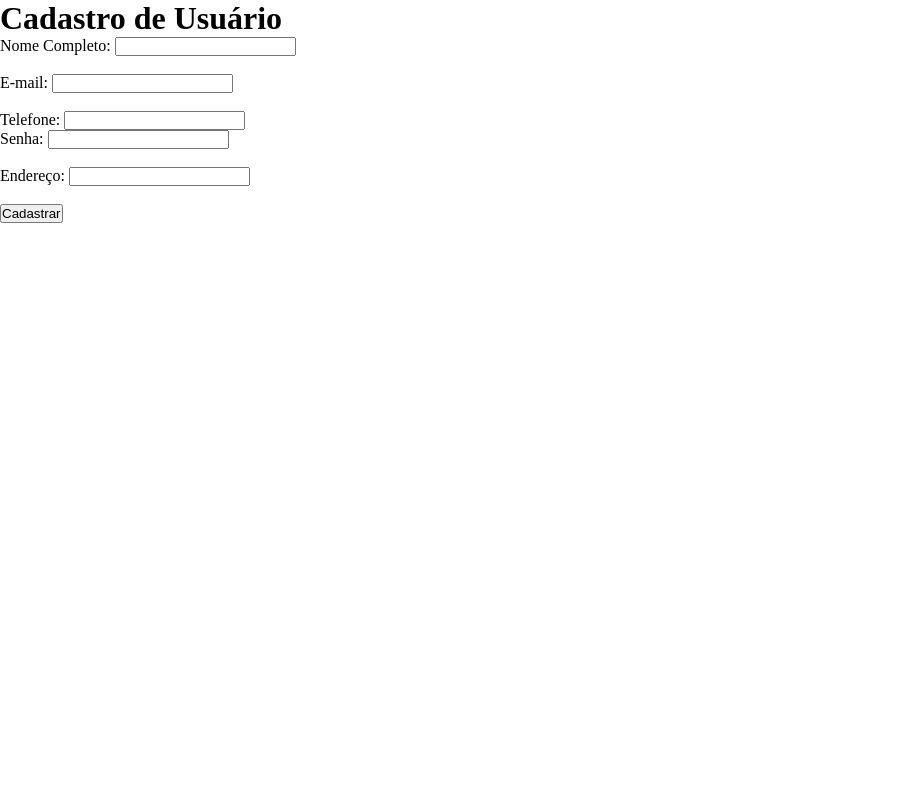
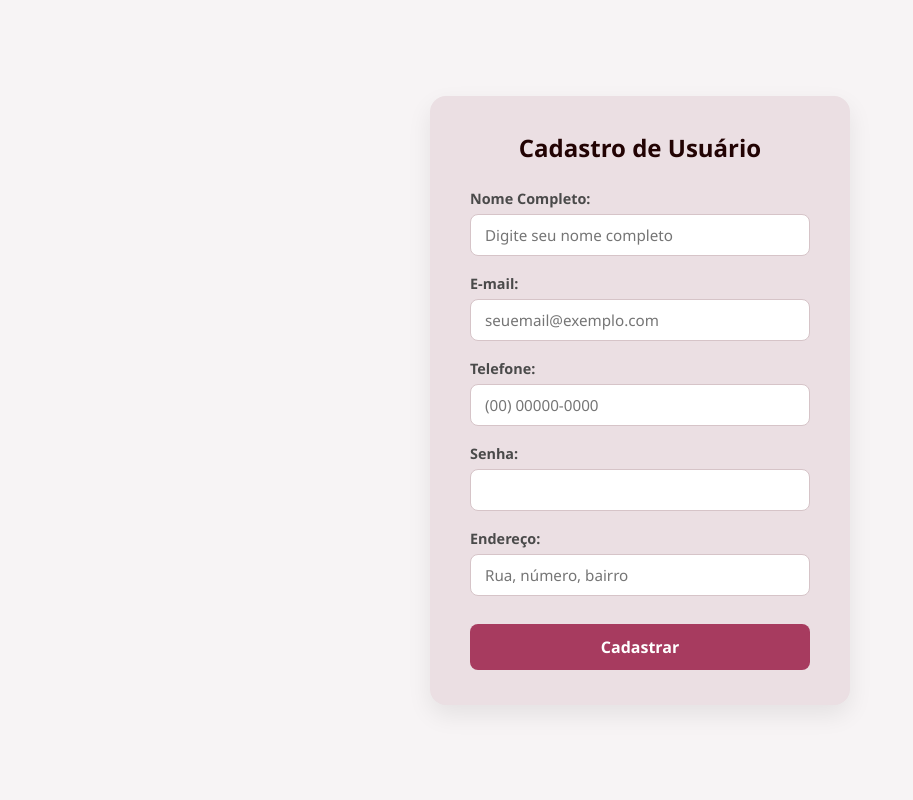
Before and after one commit to Maria-Touzo/loja_maquiagem, a Flask app: page /cadastro in a window 1280 px wide. Shown: the whole page, without its empty margins (0-913 px from the left). Run offline with Flask 3, Linux system fonts and the light colour scheme.

Commit message:
add: classes no html cadastro e o css do cadastro finalizado.

```diff
--- a/static/src/styles/cadastro.css
+++ b/static/src/styles/cadastro.css
@@ -1,9 +1,86 @@
+
 * {
-  margin: 0;
-  padding: 0;
   box-sizing: border-box;
+  font-family: 'Segoe UI', Tahoma, Geneva, Verdana, sans-serif;
 }
 
-.titulo{
-    color: bisque;
+body {
+  margin: 0;
+  padding: 20px;
+  background-color: #f7f4f5;
+  display: flex;
+  justify-content: center;
+  align-items: center;
+  min-height: 100vh;
 }
+
+
+.card-cadastro {
+  background-color: #ebdfe3;
+  padding: 35px 40px;
+  border-radius: 16px;
+  box-shadow: 0 10px 25px rgba(0, 0, 0, 0.08);
+  width: 100%;
+  max-width: 420px;
+}
+
+
+.card-cadastro h2 {
+  margin-top: 0;
+  margin-bottom: 25px;
+  text-align: center;
+  color: #220303;
+  font-size: 1.5rem;
+}
+
+
+.campo-grupo {
+  margin-bottom: 18px;
+}
+
+
+.campo-grupo label {
+  display: block;
+  margin-bottom: 6px;
+  font-weight: 600;
+  font-size: 0.9rem;
+  color: #4a4a4a;
+}
+
+
+.campo-grupo input {
+  width: 100%;
+  padding: 10px 14px;
+  border: 1px solid #d6c4c8;
+  border-radius: 8px;
+  font-size: 0.95rem;
+  background-color: #ffffff;
+  transition: all 0.2s ease-in-out;
+}
+
+
+.campo-grupo input:focus {
+  outline: none;
+  border-color: #af4b6c;
+  box-shadow: 0 0 0 3px rgba(138, 75, 175, 0.2);
+}
+
+
+.btn-cadastrar {
+  width: 100%;
+  padding: 12px;
+  margin-top: 10px;
+  background-color: #a73b5f;
+  color: #ffffff;
+  border: none;
+  border-radius: 8px;
+  font-size: 1rem;
+  font-weight: bold;
+  cursor: pointer;
+  transition: background-color 0.2s ease-in-out;
+}
+
+
+.btn-cadastrar:hover {
+  background-color: #8c2b50;
+}
--- a/templates/cadastro.html
+++ b/templates/cadastro.html
@@ -6,49 +6,40 @@
   <title>Cadastro de Usuário</title>
   <link rel="stylesheet" href="/static/src/styles/cadastro.css">
 </head>
+<body>
 
-<body>
-    <main>
-        <header class="header">
-            <h1>Cadastro de Usuário</h1>
-        </header>
+  <div class="card-cadastro">
+    <h2>Cadastro de Usuário</h2>
 
-    <section class="form">
-        <form action="/cadastro" method="POST">
-        <div>
+    <form>
+      <div class="campo-grupo">
         <label for="nome">Nome Completo:</label>
-            <input type="text" id="nome" name="nome" required>
+        <input type="text" id="nome" name="nome" placeholder="Digite seu nome completo" required>
       </div>
-        <br>
-        <div>
+
+      <div class="campo-grupo">
         <label for="email">E-mail:</label>
-            <input type="email" id="email" name="email" required>
+        <input type="email" id="email" name="email" placeholder="seuemail@exemplo.com" required>
       </div>
-        <br>
-        <div></div>
+
+      <div class="campo-grupo">
         <label for="telefone">Telefone:</label>
-            <input type="tel" id="telefone" name="telefone" required>
+        <input type="tel" id="telefone" name="telefone" placeholder="(00) 00000-0000">
       </div>
-        <br>
-        <div>
+
+      <div class="campo-grupo">
         <label for="senha">Senha:</label>
         <input type="password" id="senha" name="senha" required>
       </div>
-        <br>
-        <div>
+
+      <div class="campo-grupo">
         <label for="endereco">Endereço:</label>
-            <input type="text" id="endereco" name="endereco" required>
+        <input type="text" id="endereco" name="endereco" placeholder="Rua, número, bairro">
       </div>
-        <br>
+
+      <button type="submit" class="btn-cadastrar">Cadastrar</button>
     </form>
-    </section>
-
-    <section class="button">
-        <button type="submit">Cadastrar</button>
-    </section>
-
-
-    </main>
+  </div>
 
 </body>
 </html>
```
Lines whose indentation alone changed are shown as unchanged.
